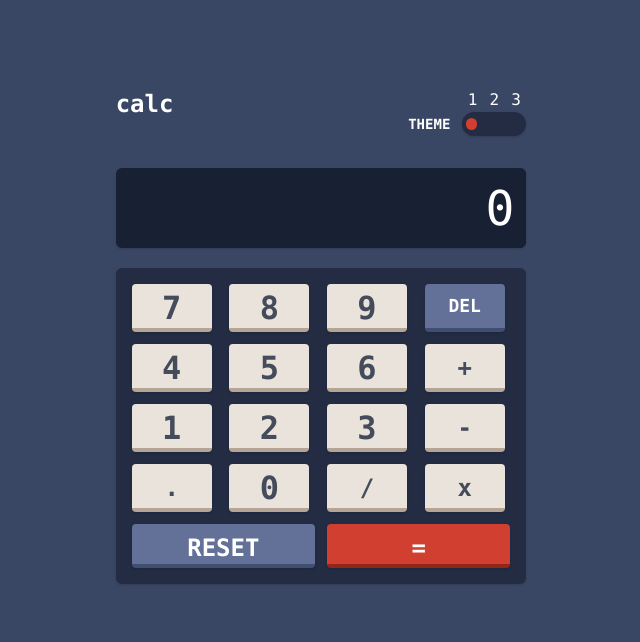
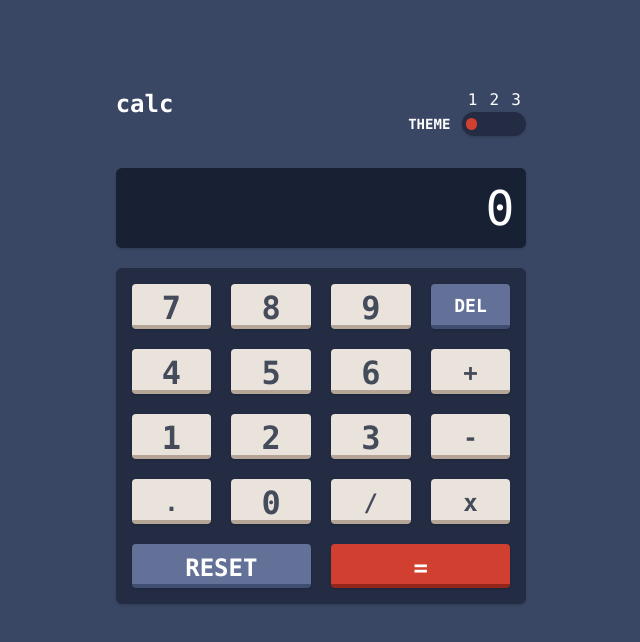
Before and after one commit to alopezprlp/calculator, a Next.js app: page / in a window 1280 px wide. Shown: the top 642 px of the page, without its empty margins (319-959 px from the left). Built offline with nearby package versions, Linux system fonts and the light colour scheme.

Commit message:
refactoring fixing grid

```diff
--- a/components/Button.js
+++ b/components/Button.js
@@ -4,9 +4,7 @@ const Button = ({ text, containerClass, buttonClass }) => (
   <div
     className={`${containerClass} transition duration-500 ease-in-out text-center lg:pt-2 rounded shadow border-b-4 cursor-pointer`}
   >
-    <button className={` ${buttonClass} font-bold font-mono`}>
-      {text}
-    </button>
+    <button className={` ${buttonClass} font-bold font-mono`}>{text}</button>
   </div>
 );
 
--- a/components/Keypad.js
+++ b/components/Keypad.js
@@ -4,98 +4,82 @@ const Keypad = () => {
   const buttons = [
     {
       text: "7",
-      containerClass:
-        "w-12 lg:w-20 h-10 lg:h-12 bg-skin-keyColor border-skin-KeyShadow",
+      containerClass: "bg-skin-keyColor border-skin-KeyShadow",
       buttonClass: "text-2xl text-skin-keytextColor text-btnFont",
     },
     {
       text: "8",
-      containerClass:
-        "w-12 lg:w-20 h-10 lg:h-12 bg-skin-keyColor border-skin-KeyShadow",
+      containerClass: "bg-skin-keyColor border-skin-KeyShadow",
       buttonClass: "text-2xl text-skin-keytextColor text-btnFont",
     },
     {
       text: "9",
-      containerClass:
-        "w-12 lg:w-20 h-10 lg:h-12 bg-skin-keyColor border-skin-KeyShadow",
+      containerClass: "bg-skin-keyColor border-skin-KeyShadow",
       buttonClass: "text-2xl text-skin-keytextColor text-btnFont",
     },
     {
       text: "del",
-      containerClass:
-        "w-12 lg:w-20 h-10 lg:h-12 bg-skin-keyBack border-skin-keyBackShadow pt-1",
-      buttonClass: "text-lg text-white uppercase",
+      containerClass: "bg-skin-keyBack border-skin-keyBackShadow pt-1",
+      buttonClass: "text-sm sm:text-lg text-white uppercase",
     },
     {
       text: "4",
-      containerClass:
-        "w-12 lg:w-20 h-10 lg:h-12 bg-skin-keyColor border-skin-KeyShadow",
+      containerClass: "bg-skin-keyColor border-skin-KeyShadow",
       buttonClass: "text-2xl text-skin-keytextColor text-btnFont",
     },
     {
       text: "5",
-      containerClass:
-        "w-12 lg:w-20 h-10 lg:h-12 bg-skin-keyColor border-skin-KeyShadow",
+      containerClass: "bg-skin-keyColor border-skin-KeyShadow",
       buttonClass: "text-2xl text-skin-keytextColor text-btnFont",
     },
     {
       text: "6",
-      containerClass:
-        "w-12 lg:w-20 h-10 lg:h-12 bg-skin-keyColor border-skin-KeyShadow",
+      containerClass: "bg-skin-keyColor border-skin-KeyShadow",
       buttonClass: "text-2xl text-skin-keytextColor text-btnFont",
     },
     {
       text: "+",
-      containerClass:
-        "w-12 lg:w-20 h-10 lg:h-12 bg-skin-keyColor border-skin-KeyShadow",
+      containerClass: "bg-skin-keyColor border-skin-KeyShadow",
       buttonClass: "text-2xl text-skin-keytextColor",
     },
     {
       text: "1",
-      containerClass:
-        "w-12 lg:w-20 h-10 lg:h-12 bg-skin-keyColor border-skin-KeyShadow",
+      containerClass: "bg-skin-keyColor border-skin-KeyShadow",
       buttonClass: "text-2xl text-skin-keytextColor text-btnFont",
     },
     {
       text: "2",
-      containerClass:
-        "w-12 lg:w-20 h-10 lg:h-12 bg-skin-keyColor border-skin-KeyShadow",
+      containerClass: "bg-skin-keyColor border-skin-KeyShadow",
       buttonClass: "text-2xl text-skin-keytextColor text-btnFont",
     },
     {
       text: "3",
-      containerClass:
-        "w-12 lg:w-20 h-10 lg:h-12 bg-skin-keyColor border-skin-KeyShadow",
+      containerClass: "bg-skin-keyColor border-skin-KeyShadow",
       buttonClass: "text-2xl text-skin-keytextColor text-btnFont",
     },
     {
       text: "-",
-      containerClass:
-        "w-12 lg:w-20 h-10 lg:h-12 bg-skin-keyColor border-skin-KeyShadow",
+      containerClass: "bg-skin-keyColor border-skin-KeyShadow",
       buttonClass: "text-2xl text-skin-keytextColor",
     },
     {
       text: ".",
-      containerClass:
-        "w-12 lg:w-20 h-10 lg:h-12 bg-skin-keyColor border-skin-KeyShadow",
+      containerClass: "bg-skin-keyColor border-skin-KeyShadow",
       buttonClass: "text-2xl text-skin-keytextColor",
     },
     {
       text: "0",
-      containerClass:
-        "w-12 lg:w-20 h-10 lg:h-12 bg-skin-keyColor border-skin-KeyShadow",
+      containerClass: "bg-skin-keyColor border-skin-KeyShadow",
       buttonClass: "text-2xl text-skin-keytextColor text-btnFont",
     },
     {
       text: "/",
-      containerClass:
-        "w-12 lg:w-20 h-10 lg:h-12 bg-skin-keyColor border-skin-KeyShadow",
+      containerClass: "bg-skin-keyColor border-skin-KeyShadow",
       buttonClass: "text-2xl text-skin-keytextColor",
     },
     {
       text: "x",
-      containerClass:
-        "w-12 lg:w-20 h-10 lg:h-12 bg-skin-keyColor border-skin-KeyShadow",
+      containerClass: "bg-skin-keyColor border-skin-KeyShadow",
       buttonClass: "text-2xl text-skin-keytextColor",
     },
     {
@@ -117,7 +101,7 @@ const Keypad = () => {
 
   return (
     <div className="bg-skin-toggleBackground transition duration-500 ease-in-out h-auto mt-5 rounded-md shadow w-auto">
-      <div className="p-4 grid grid-cols-4 gap-3 ">{renderButtons}</div>
+      <div className="p-4 grid grid-cols-4 gap-5">{renderButtons}</div>
     </div>
   );
 };
--- a/pages/index.js
+++ b/pages/index.js
@@ -1,15 +1,18 @@
-import Head from 'next/head'
-import Calculator from './../components/Calculator';
+import Head from "next/head";
+import Calculator from "./../components/Calculator";
 export default function Home() {
   return (
     <>
       <Head>
-        <title>Create Next App</title>
-        <meta name="Calculator" content="Challenge by Frontend Mentor. Coded by https://github.com/alopezprlp." />
+        <title>Calculator Challenge</title>
+        <meta
+          name="Calculator"
+          content="Challenge by Frontend Mentor. Coded by https://github.com/alopezprlp."
+        />
         <link rel="icon" href="/favicon.ico" />
       </Head>
 
-    <Calculator/>
+      <Calculator />
     </>
-  )
+  );
 }
```
Also changed, not shown: components/Switch.js (+51 -10 lines).
